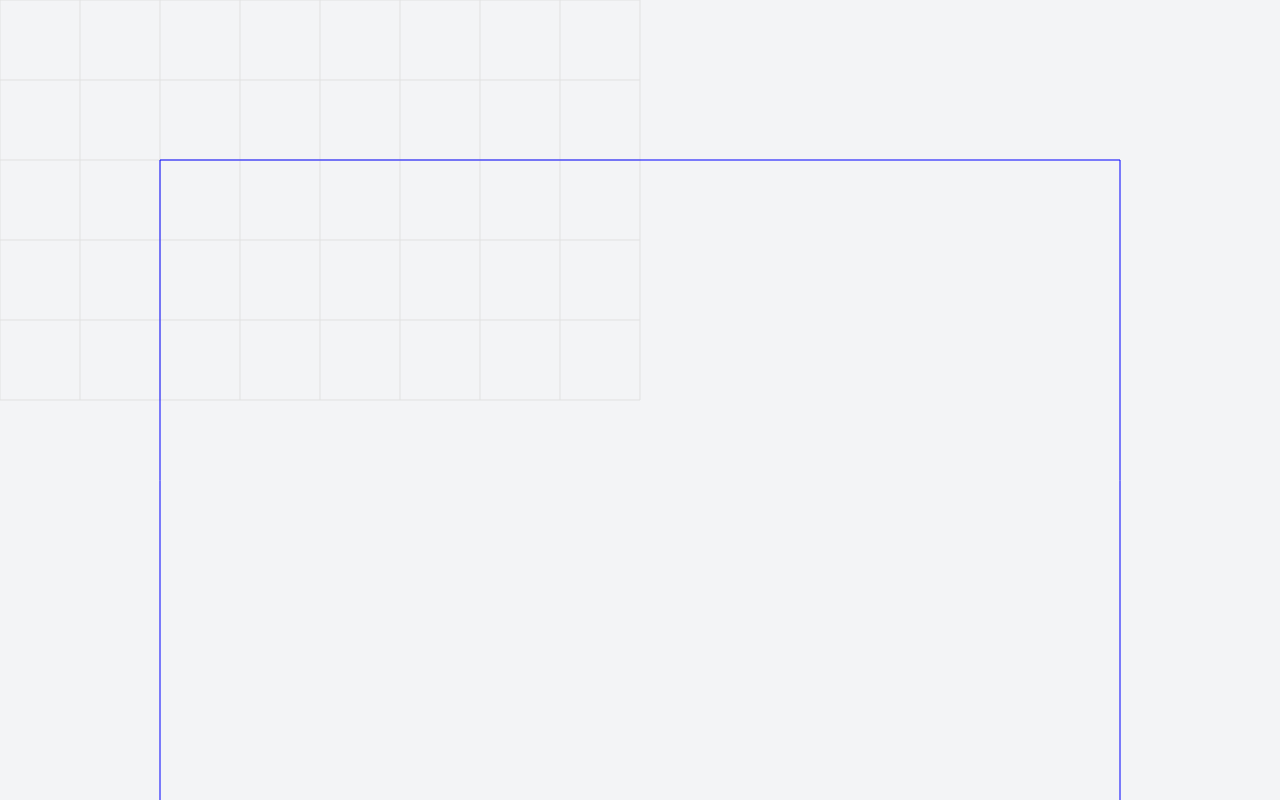
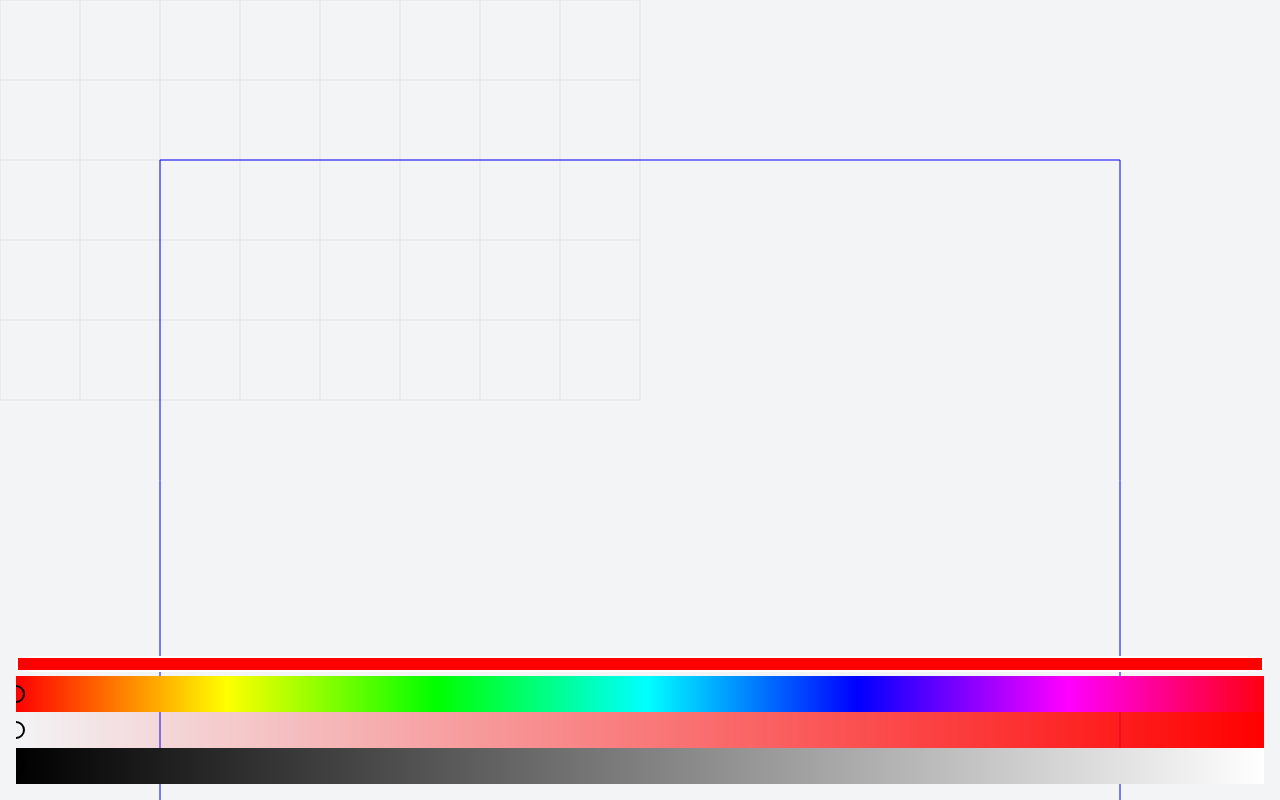
Before and after one commit to SandroMaglione/pixel-art-editor, a Next.js app: page / in a window 1280 px wide. Built offline with nearby package versions, Linux system fonts and the light colour scheme.

Commit message:
color selection

```diff
--- a/app/InfiniteCanvas.tsx
+++ b/app/InfiniteCanvas.tsx
@@ -1,16 +1,20 @@
 import { CanvasGrid } from "@/lib/canvas-grid";
+import { ColorHSL } from "@/lib/types";
 import { ReactElement, useEffect, useRef } from "react";
 
 interface InfiniteCanvasProps {
   pixelWidth: number;
   pixelHeight: number;
+  color: ColorHSL;
 }
 
 export default function InfiniteCanvas({
   pixelHeight,
   pixelWidth,
+  color,
 }: InfiniteCanvasProps): ReactElement {
   const canvasGridRef = useRef<CanvasGrid | null>(null);
+
   useEffect(() => {
     const cg = new CanvasGrid({ pixelHeight, pixelWidth });
     cg.draw();
@@ -18,7 +22,7 @@ export default function InfiniteCanvas({
   }, [pixelHeight, pixelWidth]);
 
   return (
-    <div className="touch-none select-none fixed inset-0 w-full h-full z-10">
+    <div className="touch-none select-none fixed inset-0 w-full h-full">
       <canvas
         id="canvas"
         className="bg-gray-100"
@@ -33,10 +37,6 @@ export default function InfiniteCanvas({
           // store the last touches
           canvasGrid.prevTouch[0] = event.touches[0];
           canvasGrid.prevTouch[1] = event.touches[1];
-
-          canvasGrid.zoom(0.99);
-          canvasGrid.offsetX += 10;
-          canvasGrid.offsetY += 10;
           canvasGrid.draw();
         }}
         onTouchMove={(event) => {
@@ -55,10 +55,8 @@ export default function InfiniteCanvas({
           const prevScaledY = canvasGrid.toTrueY(prevTouch0Y);
 
           if (canvasGrid.touchMode === "single") {
-            canvasGrid.addCellAt(touch0X, touch0Y);
+            canvasGrid.addCellAt(touch0X, touch0Y, color);
             canvasGrid.draw();
-
-            // TODO
           } else if (canvasGrid.touchMode === "double") {
             // get second touch coordinates
             const touch1X = event.touches[1].pageX;
--- a/app/page.tsx
+++ b/app/page.tsx
@@ -1,76 +1,23 @@
 "use client";
 
 import { lerp } from "@/lib/helpers";
-import { EditorMode } from "@/lib/types";
+import { ColorHSL, EditorMode } from "@/lib/types";
 import { useState } from "react";
 import ColorPickerBar from "./ColorPickerBar";
 import InfiniteCanvas from "./InfiniteCanvas";
-import InputField from "./InputField";
 import ModeButton from "./ModeButton";
 
-type ColorHSL = [hue: number, saturation: number, lightness: number];
-
 export default function Home() {
-  const [size, setSize] = useState<{ w: number; h: number }>({ h: 16, w: 16 });
-  const [canvasGrid, setCanvasGrid] = useState<ColorHSL[][]>([]);
-  const [palette, setPalette] = useState<ColorHSL[]>([]);
-
-  const [isClicking, setIsClicking] = useState(false);
-  const [lightness, setLightness] = useState<number>(50);
-  const [saturation, setSaturation] = useState<number>(100);
-  const [hue, setHue] = useState<number>(0);
-  const color: ColorHSL = [hue, saturation, lightness];
-
+  const [color, setColor] = useState<ColorHSL>([0, 100, 50]);
   const [mode, setMode] = useState<EditorMode>("color");
 
-  const changeCellColor = (xCell: number, yCell: number) => {
-    setCanvasGrid((grid) =>
-      grid.map((r, x) =>
-        r.map((cColor, y) => (x === xCell && y === yCell ? color : cColor))
-      )
-    );
-  };
-
-  const onColoring = (e: React.TouchEvent<HTMLDivElement>) => {
-    if (mode === "color") {
-      const currentElementTouched = document.elementFromPoint(
-        e.touches[0].clientX,
-        e.touches[0].clientY
-      );
-
-      if (currentElementTouched !== null) {
-        const coordinates = currentElementTouched.id.split("-");
-        const x = Number(coordinates[0]);
-        const y = Number(coordinates[1]);
-        changeCellColor(x, y);
-      }
-    }
-  };
+  const setHue = (v: number) => setColor((c) => [v, c[1], c[2]]);
+  const setSaturation = (v: number) => setColor((c) => [c[0], v, c[2]]);
+  const setLightness = (v: number) => setColor((c) => [c[0], c[1], v]);
 
   return (
     <main className="absolute inset-0 overflow-hidden flex flex-col">
-      <form
-        onSubmit={(e) => {
-          e.preventDefault();
-          setCanvasGrid(
-            Array.from({ length: size.w }).map(() =>
-              Array.from({ length: size.h }).map(() => [0, 100, 100])
-            )
-          );
-        }}
-      >
-        <InputField
-          value={size.w}
-          onChange={(w) => setSize((s) => ({ ...s, w }))}
-        />
-        <InputField
-          value={size.h}
-          onChange={(h) => setSize((s) => ({ ...s, h }))}
-        />
-        <button type="submit">Set</button>
-      </form>
-
-      <InfiniteCanvas pixelHeight={12} pixelWidth={12} />
+      <InfiniteCanvas pixelHeight={12} pixelWidth={12} color={color} />
 
       <div className="flex">
         <ModeButton mode="color" onClick={setMode} currentMode={mode}>
@@ -106,65 +53,18 @@ export default function Home() {
         </ModeButton>
       </div>
 
-      <div
-        className="bg-white grid w-1/4"
-        style={{
-          gridTemplateColumns: `repeat(${size.w}, minmax(0, 1fr))`,
-        }}
-      >
-        {canvasGrid.map((r, x) =>
-          r.map((color, y) => (
-            <span
-              key={`${x}-${y}`}
-              className="aspect-square"
-              style={{
-                backgroundColor: `hsl(${color[0]}deg ${color[1]}% ${color[2]}%)`,
-              }}
-            />
-          ))
-        )}
-      </div>
+      <div className="fixed bottom-0 inset-x-0 px-4 pb-4">
+        <div
+          style={
+            {
+              "--hue": `${color[0]}deg`,
+              "--sat": `${color[1]}%`,
+              "--lig": `${color[2]}%`,
+            } as React.CSSProperties
+          }
+          className="bg-[hsl(var(--hue),var(--sat),var(--lig))] w-full h-[16px] border-2 border-white mb-1"
+        />
 
-      <div className="flex-1 flex items-center justify-center px-6">
-        <div
-          onTouchEnd={() => setIsClicking(false)}
-          onTouchStart={(e) => {
-            setIsClicking(true);
-            onColoring(e);
-          }}
-          onTouchMove={(e) => {
-            if (isClicking) {
-              onColoring(e);
-            }
-          }}
-          className="bg-white grid w-screen"
-          style={{
-            gridTemplateColumns: `repeat(${size.w}, minmax(0, 1fr))`,
-          }}
-        >
-          {canvasGrid.map((r, x) =>
-            r.map((color, y) => (
-              <span
-                key={`${x}-${y}`}
-                id={`${x}-${y}`}
-                className="aspect-square border border-black/10"
-                style={{
-                  backgroundColor: `hsl(${color[0]}deg ${color[1]}% ${color[2]}%)`,
-                }}
-                onClick={() => {
-                  if (mode === "picker") {
-                    setHue(color[0]);
-                    setSaturation(color[1]);
-                    setLightness(color[2]);
-                  }
-                }}
-              />
-            ))
-          )}
-        </div>
-      </div>
-
-      <div>
         <ColorPickerBar
           style={{
             background:
@@ -177,7 +77,7 @@ export default function Home() {
         <ColorPickerBar
           style={
             {
-              "--hue": `${hue}deg`,
+              "--hue": `${color[0]}deg`,
               background:
                 "linear-gradient(to right, hsl(var(--hue) 100% 50% / 0), hsl(var(--hue) 100% 50% / 1))",
             } as React.CSSProperties
@@ -196,52 +96,6 @@ export default function Home() {
           }}
         />
       </div>
-
-      <div className="flex">
-        <div
-          style={
-            {
-              "--hue": `${hue}deg`,
-              "--sat": `${saturation}%`,
-              "--lig": `${lightness}%`,
-            } as React.CSSProperties
-          }
-          className="bg-[hsl(var(--hue),var(--sat),var(--lig))] w-[60px] h-[60px]"
-        />
-        <button onClick={() => setPalette((l) => [color, ...palette])}>
-          <svg
-            xmlns="http://www.w3.org/2000/svg"
-            viewBox="0 0 24 24"
-            fill="none"
-            stroke="currentColor"
-            strokeWidth="2"
-            strokeLinecap="round"
-            strokeLinejoin="round"
-            className="w-8 h-8"
-          >
-            <rect width="18" height="18" x="3" y="3" rx="2" ry="2" />
-            <line x1="12" x2="12" y1="8" y2="16" />
-            <line x1="8" x2="16" y1="12" y2="12" />
-          </svg>
-        </button>
-      </div>
-
-      <div className="grid grid-cols-8">
-        {palette.map((cp, i) => (
-          <button
-            key={i}
-            className="aspect-square"
-            style={{
-              background: `hsl(${cp[0]}deg ${cp[1]}% ${cp[2]}%)`,
-            }}
-            onClick={() => {
-              setHue(cp[0]);
-              setSaturation(cp[1]);
-              setLightness(cp[2]);
-            }}
-          />
-        ))}
-      </div>
     </main>
   );
 }
--- a/lib/canvas-grid.ts
+++ b/lib/canvas-grid.ts
@@ -1,3 +1,5 @@
+import { ColorHSL } from "./types";
+
 const CELL_SIZE = 40;
 
 export class CanvasGrid {
@@ -14,7 +16,7 @@ export class CanvasGrid {
   touchMode: "single" | "double" = "single";
   prevTouch: [React.Touch | null, React.Touch | null] = [null, null];
 
-  cells: [number, number][] = [];
+  cells: [number, number, ColorHSL][] = [];
 
   constructor({
     pixelHeight,
@@ -29,19 +31,9 @@ export class CanvasGrid {
     this.pixelWidth = pixelWidth;
     this.pixelHeight = pixelHeight;
 
-    // this.canvas.clientWidth / (CELL_SIZE * this.scale) = pixelWidth
-    // this.canvas.clientWidth = pixelWidth * (CELL_SIZE * this.scale)
-    // this.canvas.clientWidth / (pixelWidth * CELL_SIZE) = this.scale
-
     const padding = 2;
     this.scale =
       document.body.clientWidth / (CELL_SIZE * (pixelWidth + padding * 2));
-
-    console.log({
-      w: this.canvas.clientWidth,
-      r: this.canvas.clientWidth / (CELL_SIZE * pixelWidth),
-    });
-
     this.offsetX += CELL_SIZE * padding;
     this.offsetY += CELL_SIZE * padding;
   }
@@ -89,12 +81,12 @@ export class CanvasGrid {
     this.pixelHeight = pixelSize;
   }
 
-  addCellAt(touchX: number, touchY: number): void {
+  addCellAt(touchX: number, touchY: number, color: ColorHSL): void {
     // TODO: Make cells in array unique, add color to them, make searching near cells easier
     const x = Math.floor(this.toTrueX(touchX) / CELL_SIZE);
     const y = Math.floor(this.toTrueY(touchY) / CELL_SIZE);
     if (x >= 0 && y >= 0 && x < this.pixelWidth && y < this.pixelHeight) {
-      this.cells.push([x, y]);
+      this.cells.push([x, y, color]);
     }
   }
 
@@ -125,8 +117,8 @@ export class CanvasGrid {
   }
 
   private _drawCells(): void {
-    this.context.fillStyle = "#111";
-    this.cells.forEach(([cellX, cellY]) => {
+    this.cells.forEach(([cellX, cellY, color]) => {
+      this.context.fillStyle = `hsl(${color[0]}deg ${color[1]}% ${color[2]}%)`;
       this.context.fillRect(
         this.toScreenX(cellX * CELL_SIZE),
         this.toScreenY(cellY * CELL_SIZE),
--- a/lib/types.ts
+++ b/lib/types.ts
@@ -1 +1,2 @@
 export type EditorMode = "color" | "picker";
+export type ColorHSL = [hue: number, saturation: number, lightness: number];
```
